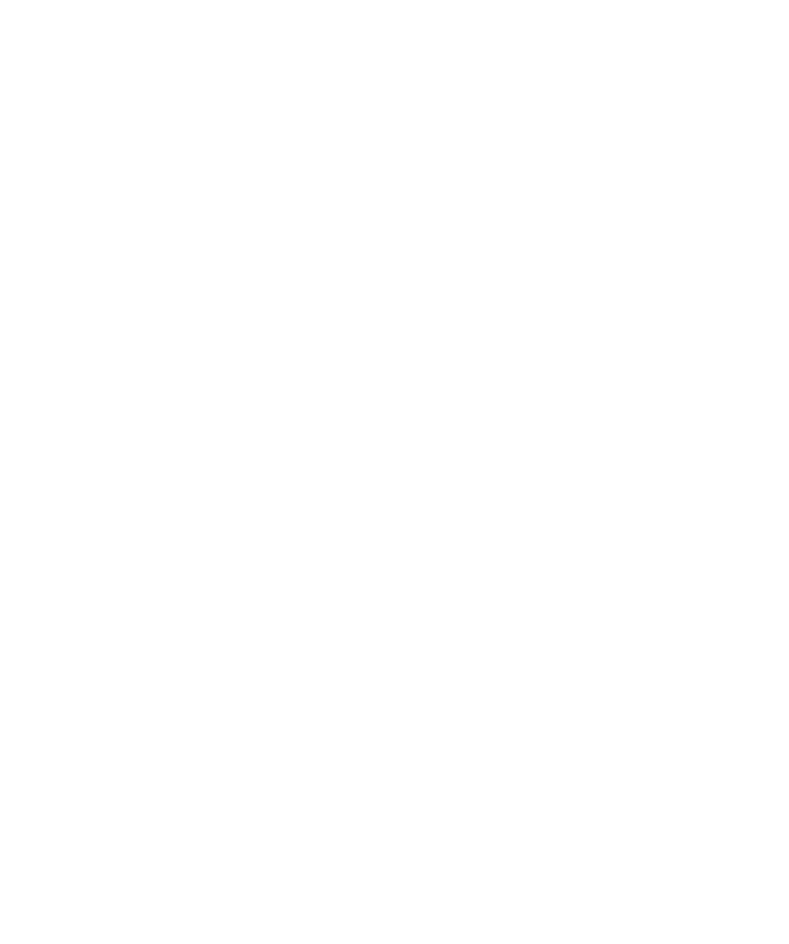
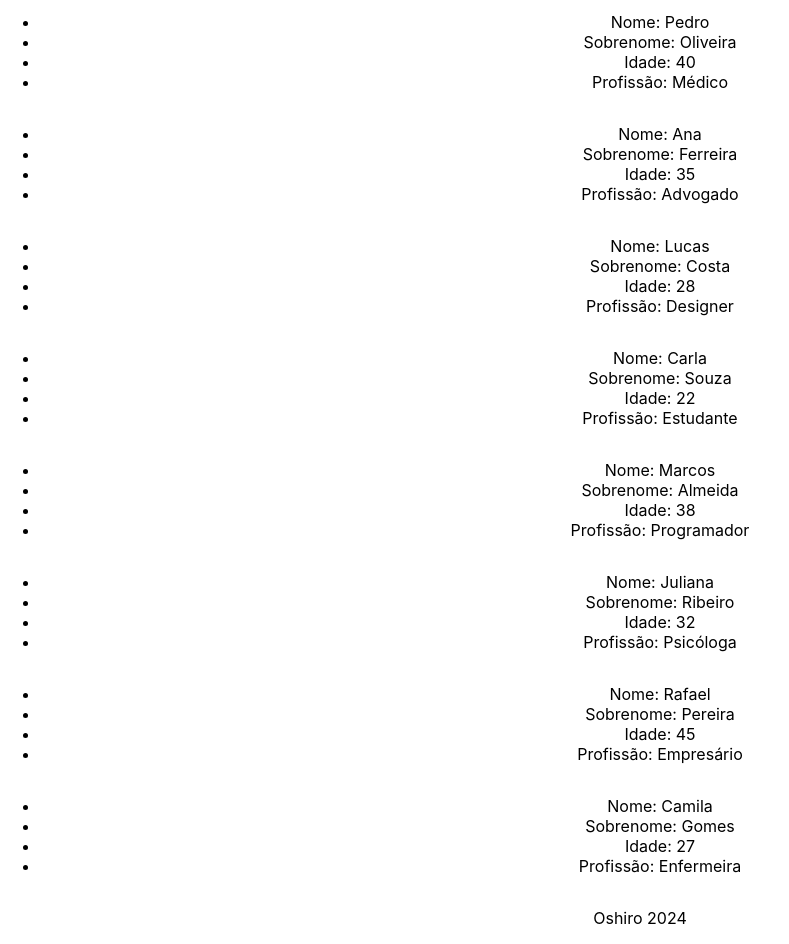
Before and after one commit to thiagooshiro/LearningReact, a React (Create React App) app in the folder projeto/: page / in a window 1280 px wide. Shown: the part 400-1344 px from the top of the page, without its empty margins (0-789 px from the left). Before the commit the page ends 800 px from the top, so only its background shows below. Built offline with nearby package versions, Linux system fonts and the light colour scheme.

Commit message:
aula1 completa

```diff
--- a/projeto/src/App.js
+++ b/projeto/src/App.js
@@ -1,5 +1,6 @@
 import './App.css';
 import Main from './pages/main'
+import Projeto from './pages/projeto';
 
 function App() {
   return (
--- /dev/null
+++ b/projeto/src/components/pessoas.jsx
@@ -0,0 +1,32 @@
+import React from "react";
+
+
+function Pessoas(){
+    let pessoas = [
+        { nome: 'João', sobrenome: 'Silva', idade: 25, profissao: 'Engenheiro' },
+        { nome: 'Maria', sobrenome: 'Santos', idade: 30, profissao: 'Professor' },
+        { nome: 'Pedro', sobrenome: 'Oliveira', idade: 40, profissao: 'Médico' },
+        { nome: 'Ana', sobrenome: 'Ferreira', idade: 35, profissao: 'Advogado' },
+        { nome: 'Lucas', sobrenome: 'Costa', idade: 28, profissao: 'Designer' },
+        { nome: 'Carla', sobrenome: 'Souza', idade: 22, profissao: 'Estudante' },
+        { nome: 'Marcos', sobrenome: 'Almeida', idade: 38, profissao: 'Programador' },
+        { nome: 'Juliana', sobrenome: 'Ribeiro', idade: 32, profissao: 'Psicóloga' },
+        { nome: 'Rafael', sobrenome: 'Pereira', idade: 45, profissao: 'Empresário' },
+        { nome: 'Camila', sobrenome: 'Gomes', idade: 27, profissao: 'Enfermeira' }
+    ];
+
+    return (
+        pessoas.map((element, index) =>{
+            return (<ul>
+                <li key={index}>Nome: {element['nome']}</li>
+                <li>Sobrenome: {element['sobrenome']}</li>
+                <li>Idade: {element['idade']}</li>
+                <li>Profissão: {element['profissao']}</li>
+
+            </ul>)
+        })
+    )
+
+}
+
+export default Pessoas
--- a/projeto/src/pages/main.jsx
+++ b/projeto/src/pages/main.jsx
@@ -2,6 +2,7 @@
 import './main.css'
 import Footer from '../components/footer'
 import Header from '../components/header'
+import Pessoas from '../components/pessoas'
 
 function Main() {
 	return(
@@ -9,8 +10,9 @@
 			<Header/>
 			<div className='main-content'>
 				<h1>Some stuff</h1>
-				<Footer/>
+				<Pessoas />
 			</div>
+			<Footer/>
 		</div>
 	)
 }
--- /dev/null
+++ b/projeto/src/pages/projeto.jsx
@@ -0,0 +1,11 @@
+import React from 'react';
+
+function Projeto(){
+    return(
+        <div>
+            <h1>Olá turma!</h1>
+        </div>
+    )
+}
+
+export default Projeto
```
Also changed, not shown: 1 other file (tests, documents, lock files or other folders).
